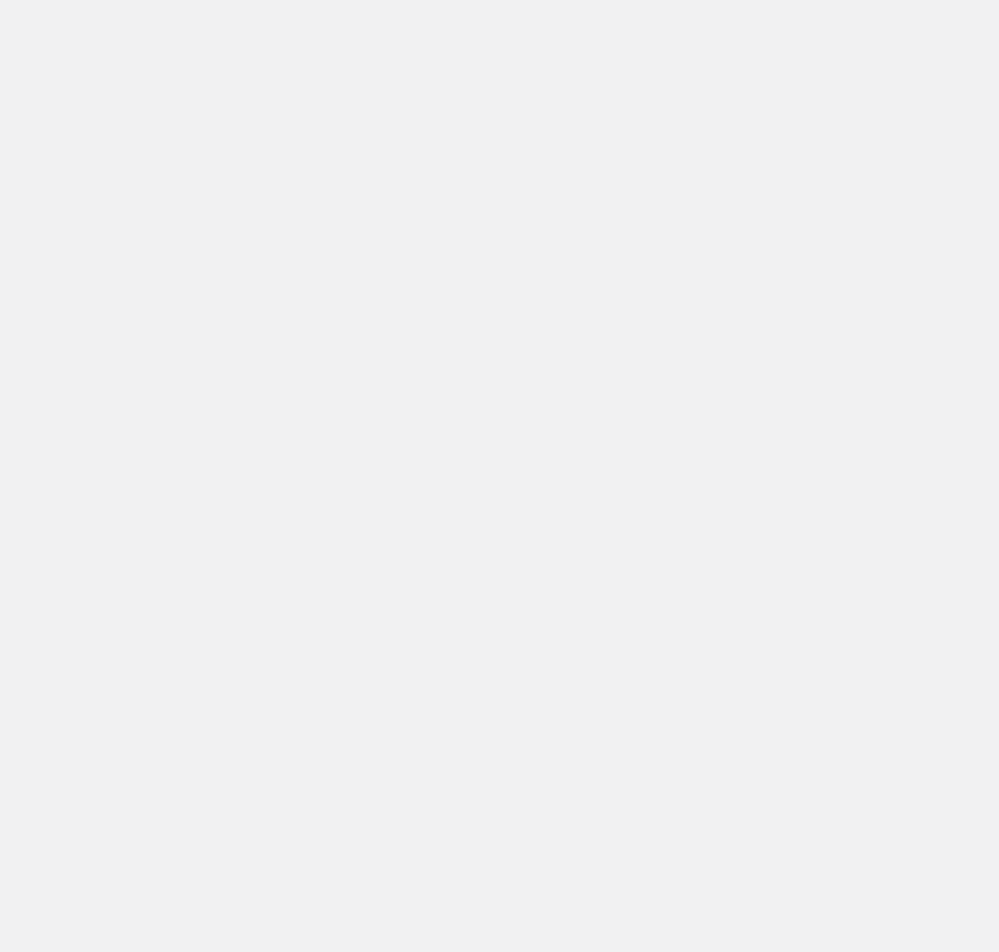
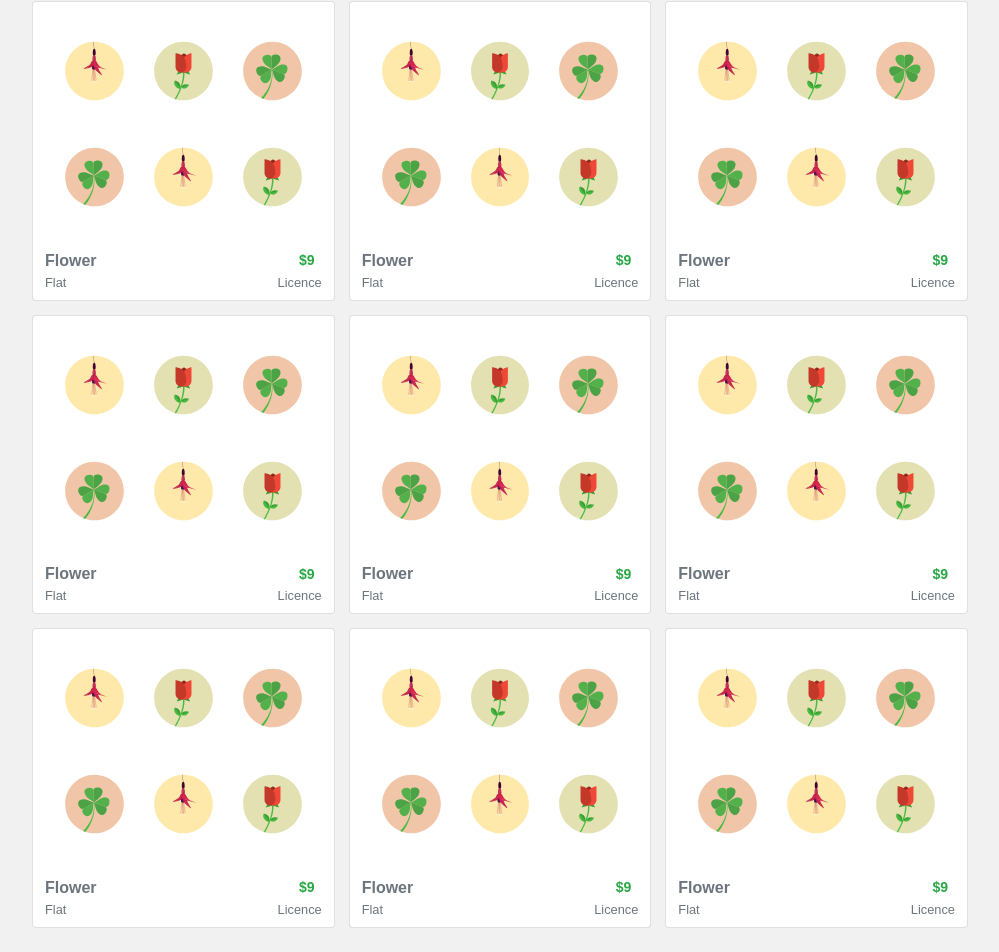
Before and after one commit to alicoskun/TheIconProjectTemplate, a React (Create React App) app in the folder the-icon-project-template/: page / in a window 1280 px wide. Shown: the part 863-1815 px from the top of the page, without its empty margins (140-1139 px from the left). Built offline with nearby package versions, Linux system fonts and the light colour scheme; the HTML template or start-up script is replaced by a standard one.

Commit message:
design developments

```diff
--- a/the-icon-project-template/src/App.css
+++ b/the-icon-project-template/src/App.css
@@ -192,13 +192,13 @@
     line-height: 1;
 }
 
-.custom-icons .card .price {
+.price {
     font-size: 14px;
     padding: 2px 7px;
     border-radius: 2px;
 }
 
-.custom-icons .card .price:hover {
+.price:hover {
     background-color: #343a40;
     color: #f8f9fa !important;
 }
@@ -212,7 +212,29 @@ a:hover {
     color: #343a40;
 }
 
-.asd {
+.icon-sets {
     background-color: #f1f1f2;
     height: 1500px;
+    padding-top: 3rem;
 }
+
+.icon-sets .col-lg-4 {
+    padding: 7px;
+}
+
+.icon-sets .iconset-preview {
+    padding: 2rem;
+}
+
+.icon-sets .iconset-preview a .row:first-child {
+    margin-bottom: 2rem;
+}
+
+.icon-sets .card .card-body {
+    padding: .25rem .75rem .50rem .75rem;
+}
+
+.icon-sets .card .card-body p {
+    margin: 0;
+    line-height: 1.25;
+}
--- a/the-icon-project-template/src/App.js
+++ b/the-icon-project-template/src/App.js
@@ -1,6 +1,7 @@
 import React, { Component } from 'react';
 import Navbar from './components/Navbar';
 import IconCard from './components/IconCard';
+import IconSetCard from './components/IconSetCard';
 import './App.css';
 import Clover from './assets/Clover.svg';
 import Daisy from './assets/Daisy.svg';
@@ -80,7 +81,50 @@ class App extends Component {
             </div>
           </div>
         </div>
-        <div className="asd">
+        <div className="icon-sets">
+          <div className="container">
+            <div className="row d-flex justify-content-center">
+              <div className="col-lg-10">
+                <div className="form-inline">
+                  <h6 className="font-weight-bold">Featured icon sets</h6>
+                  <h6 className="font-weight-light text-muted ml-auto"><a href="#">View more</a></h6>
+                </div>
+                <div className="row">
+                  <div className="col-lg-4">
+                    <IconSetCard name="Flower" iconType="Flat" price="9" />
+                  </div>
+                  <div className="col-lg-4">
+                    <IconSetCard name="Flower" iconType="Flat" price="9" />
+                  </div>
+                  <div className="col-lg-4">
+                    <IconSetCard name="Flower" iconType="Flat" price="9" />
+                  </div>
+                </div>
+                <div className="row">
+                  <div className="col-lg-4">
+                    <IconSetCard name="Flower" iconType="Flat" price="9" />
+                  </div>
+                  <div className="col-lg-4">
+                    <IconSetCard name="Flower" iconType="Flat" price="9" />
+                  </div>
+                  <div className="col-lg-4">
+                    <IconSetCard name="Flower" iconType="Flat" price="9" />
+                  </div>
+                </div>
+                <div className="row">
+                  <div className="col-lg-4">
+                    <IconSetCard name="Flower" iconType="Flat" price="9" />
+                  </div>
+                  <div className="col-lg-4">
+                    <IconSetCard name="Flower" iconType="Flat" price="9" />
+                  </div>
+                  <div className="col-lg-4">
+                    <IconSetCard name="Flower" iconType="Flat" price="9" />
+                  </div>
+                </div>
+              </div>
+            </div>
+          </div>
         </div>
       </React.Fragment>
     );
--- a/the-icon-project-template/src/components/IconCard.js
+++ b/the-icon-project-template/src/components/IconCard.js
@@ -7,13 +7,13 @@ class IconCard extends Component {
                 <div className="card">
                     <a href="#"><img className="card-img-top" src={this.props.src} width="130" height="130" alt="" /></a>
                     <div className="card-body">
-                        <div className="d-flex justify-content-between">
+                        <div className="form-inline">
                             <p className="font-weight-bold"><a href="#" title="">{this.props.name}</a></p>
-                            <p className="font-weight-bold text-success price"><span>$</span>{this.props.price}</p>
+                            <p className="font-weight-bold text-success price ml-auto"><span>$</span>{this.props.price}</p>
                         </div>
-                        <div className="d-flex justify-content-between">
+                        <div className="form-inline">
                             <p className="text-muted"><small>{this.props.iconType}</small></p>
-                            <p className="text-muted"><small>Licence</small></p>
+                            <p className="text-muted ml-auto"><small>Licence</small></p>
                         </div>
                     </div>
                 </div>
--- /dev/null
+++ b/the-icon-project-template/src/components/IconSetCard.js
@@ -0,0 +1,55 @@
+import React, { Component } from 'react';
+import IconSingle from './IconSingle';
+import Clover from '../assets/Clover.svg'
+import Daisy from '../assets/Daisy.svg';
+import Fuchsia from '../assets/Fuchsia.svg';
+import Tulip from '../assets/Tulip.svg';
+
+class IconSetCard extends Component {
+    render() {
+        return (
+            <React.Fragment>
+                <div className="card">
+                    <div className="iconset-preview">
+                        <a href="#">
+                            <div className="row">
+                                <div className="col-lg-4">
+                                    <IconSingle src={Fuchsia} />
+                                </div>
+                                <div className="col-lg-4">
+                                    <IconSingle src={Tulip} />
+                                </div>
+                                <div className="col-lg-4">
+                                    <IconSingle src={Clover} />
+                                </div>
+                            </div>
+                            <div className="row">
+                                <div className="col-lg-4">
+                                    <IconSingle src={Clover} />
+                                </div>
+                                <div className="col-lg-4">
+                                    <IconSingle src={Fuchsia} />
+                                </div>
+                                <div className="col-lg-4">
+                                    <IconSingle src={Tulip} />
+                                </div>
+                            </div>
+                        </a>
+                    </div>
+                    <div className="card-body">
+                        <div className="form-inline">
+                            <p className="font-weight-bold"><a href="#" title="">{this.props.name}</a></p>
+                            <p className="font-weight-bold text-success price ml-auto"><span>$</span>{this.props.price}</p>
+                        </div>
+                        <div className="form-inline">
+                            <p className="text-muted"><small>{this.props.iconType}</small></p>
+                            <p className="text-muted ml-auto"><small>Licence</small></p>
+                        </div>
+                    </div>
+                </div>
+            </React.Fragment>
+        );
+    }
+}
+
+export default IconSetCard;
--- /dev/null
+++ b/the-icon-project-template/src/components/IconSingle.js
@@ -0,0 +1,13 @@
+import React, { Component } from 'react';
+
+class IconSingle extends Component {
+    render() {
+        return (
+            <React.Fragment>
+                <img className="card-img-top" src={this.props.src} width="60" height="60" alt="" />
+            </React.Fragment>
+        );
+    }
+}
+
+export default IconSingle;
```
Also changed, not shown: the-icon-project-template/src/assets/basket.svg.
